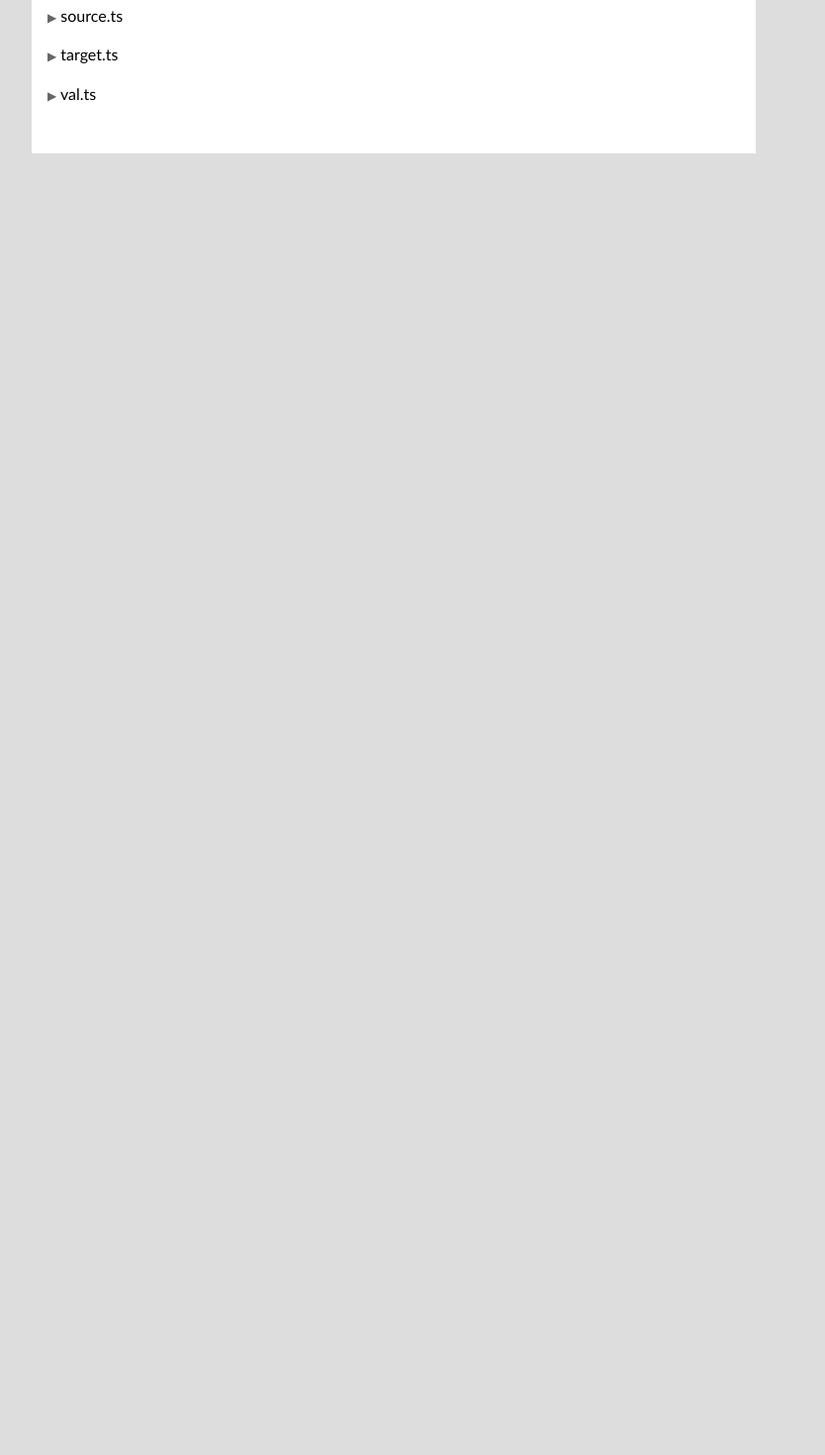
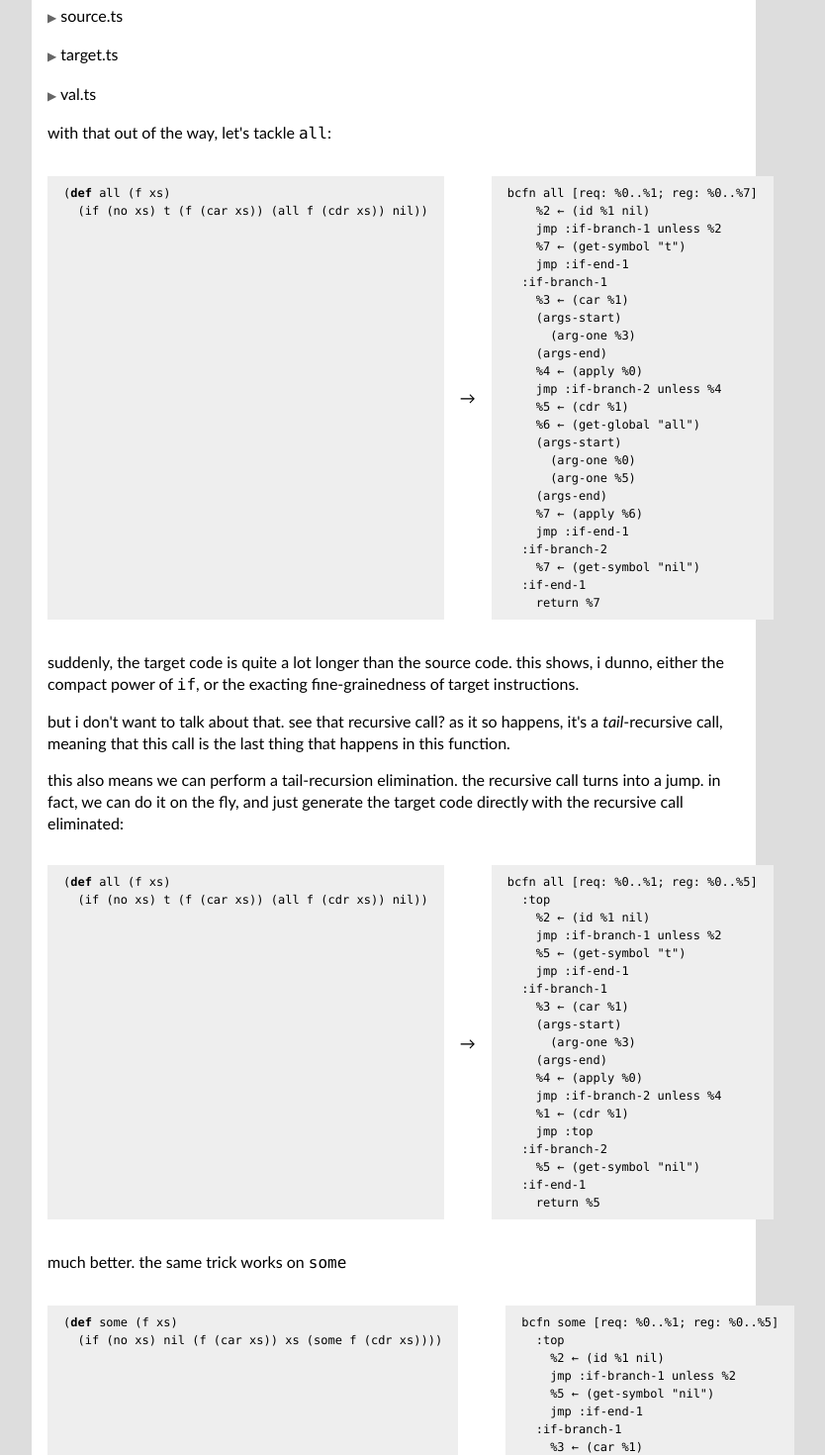
Before and after one commit to masak/syntax-driven, a React (Create React App) app: page / in a window 1280 px wide. Shown: the part 2060-3530 px from the top of the page at 99% size, without its empty margins (242-1076 px from the left). Before the commit the page ends 2215 px from the top, so only its background shows below. Built offline with nearby package versions, Linux system fonts and the light colour scheme.

Commit message:
Start describing 'all' and 'some'

```diff
--- a/src/App.js
+++ b/src/App.js
@@ -120,7 +120,7 @@ const App = (props) => (
       `}
 
       target={`
-        bcfn atom [req %0; reg %0..%3]:
+        bcfn atom [req %0; reg %0..%3]
             %1 ← (type %0)
             %2 ← (id %1 'pair)
             %3 ← (id %2 nil)
@@ -181,6 +181,133 @@ const App = (props) => (
     <SourceListing fileName="source.ts" sourceText={v01.sourceTs} />
     <SourceListing fileName="target.ts" sourceText={v01.targetTs} />
     <SourceListing fileName="val.ts" sourceText={v01.valTs} />
+
+    <p>
+        with that out of the way, let's tackle { " " } <code>all</code>:
+    </p>
+
+    <Translation
+      source={`
+        (def all (f xs)
+          (if (no xs)      t
+              (f (car xs)) (all f (cdr xs))
+                           nil))
+      `}
+
+      target={`
+        bcfn all [req: %0..%1; reg: %0..%7]
+            %2 ← (id %1 nil)
+            jmp :if-branch-1 unless %2
+            %7 ← (get-symbol "t")
+            jmp :if-end-1
+          :if-branch-1
+            %3 ← (car %1)
+            (args-start)
+              (arg-one %3)
+            (args-end)
+            %4 ← (apply %0)
+            jmp :if-branch-2 unless %4
+            %5 ← (cdr %1)
+            %6 ← (get-global "all")
+            (args-start)
+              (arg-one %0)
+              (arg-one %5)
+            (args-end)
+            %7 ← (apply %6)
+            jmp :if-end-1
+          :if-branch-2
+            %7 ← (get-symbol "nil")
+          :if-end-1
+            return %7
+      `}
+    />
+
+    <p>
+        suddenly, the target code is quite a lot longer than the source
+        code. this shows, i dunno, either the compact power of { " " }
+        <code>if</code>, or the exacting fine-grainedness of target
+        instructions.
+    </p>
+
+    <p>
+        but i don't want to talk about that. see that recursive call?
+        as it so happens, it's a <em>tail</em>-recursive call, meaning
+        that this call is the last thing that happens in this function.
+    </p>
+
+    <p>
+        this also means we can perform a tail-recursion elimination.
+        the recursive call turns into a jump. in fact, we can do it on the
+        fly, and just generate the target code directly with the
+        recursive call eliminated:
+    </p>
+
+    <Translation
+      source={`
+        (def all (f xs)
+          (if (no xs)      t
+              (f (car xs)) (all f (cdr xs))
+                           nil))
+      `}
+
+      target={`
+        bcfn all [req: %0..%1; reg: %0..%5]
+          :top
+            %2 ← (id %1 nil)
+            jmp :if-branch-1 unless %2
+            %5 ← (get-symbol "t")
+            jmp :if-end-1
+          :if-branch-1
+            %3 ← (car %1)
+            (args-start)
+              (arg-one %3)
+            (args-end)
+            %4 ← (apply %0)
+            jmp :if-branch-2 unless %4
+            %1 ← (cdr %1)
+            jmp :top
+          :if-branch-2
+            %5 ← (get-symbol "nil")
+          :if-end-1
+            return %5
+      `}
+    />
+
+    <p>
+        much better. the same trick works on { " " } <code>some</code>
+    </p>
+
+    <Translation
+      source={`
+        (def some (f xs)
+          (if (no xs)      nil
+              (f (car xs)) xs
+                           (some f (cdr xs))))
+      `}
+
+      target={`
+        bcfn some [req: %0..%1; reg: %0..%5]
+          :top
+            %2 ← (id %1 nil)
+            jmp :if-branch-1 unless %2
+            %5 ← (get-symbol "nil")
+            jmp :if-end-1
+          :if-branch-1
+            %3 ← (car %1)
+            (args-start)
+              (arg-one %3)
+            (args-end)
+            %4 ← (apply %0)
+            jmp :if-branch-2 unless %4
+            %5 ← %1
+            jmp :if-end-1
+         :if-branch-2
+            %1 ← (cdr %1)
+            jmp :top
+         :if-end-1
+            return %5
+      `}
+    />
   </main>
 );
 
```
Lines whose indentation alone changed are shown as unchanged.
